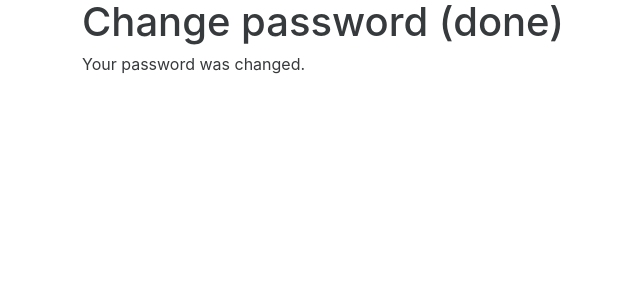
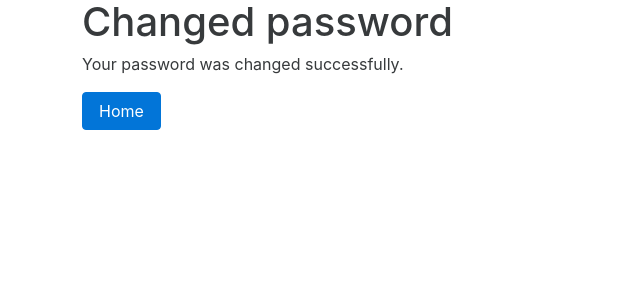
Before and after one commit to liquidinvestigations/core, a Django app: template liquidcore/home/templates/registration/password_change_done.html in a window 1280 px wide. Shown: the top 300 px of the page, without its empty margins (3-643 px from the left). Run offline with Django 3.2, Linux system fonts and the light colour scheme; the template is opened without the code that fills it: most values are stand-ins (such as "Sample title", 1, 10 or a date in 2020); some libraries are stand-ins or nearby versions.

Commit message:
Reactivated Change Password
Added or changed navigation links.

```diff
--- a/liquidcore/home/templates/homepage.html
+++ b/liquidcore/home/templates/homepage.html
@@ -11,6 +11,7 @@
   {% if request.user.is_authenticated %}
     <span class="username">{{ request.user }}</span>
     <a href="/accounts/logout/?next=/">[logout]</a>
+    <a href="/accounts/password_change/">[password]</a>
     {% if request.user.is_staff %}
       <a href="/admin/">[admin]</a>
     {% endif %}
--- a/liquidcore/home/templates/registration/password_change_done.html
+++ b/liquidcore/home/templates/registration/password_change_done.html
@@ -1,10 +1,11 @@
 {% extends "auth_base.html" %}
-
 
 {% block content %}
 
-<h1>Change password (done)</h1>
+<h1>Changed password</h1>
 
-<p>Your password was changed.</p>
+<p>Your password was changed successfully.</p>
+
+<p><a class="btn btn-primary" href="/">Home</a></p>
 
 {% endblock %}
--- a/liquidcore/site/settings.py
+++ b/liquidcore/site/settings.py
@@ -107,7 +107,7 @@ LOGIN_REDIRECT_URL = '/'
 TEMPLATES = [
     {
         'BACKEND': 'django.template.backends.django.DjangoTemplates',
-        'DIRS': [],
+        'DIRS': [os.path.join(base_dir, 'liquidcore', 'home', 'templates')],
         'APP_DIRS': True,
         'OPTIONS': {
             'context_processors': [
--- a/liquidcore/twofactor/templates/totp-invitation-form.html
+++ b/liquidcore/twofactor/templates/totp-invitation-form.html
@@ -64,7 +64,7 @@
     <p>Invalid token, please try again.</p>
   {% endif %}
 
-  <button type="submit" class="btn btn-primary">login</button>
+  <button type="submit" class="btn btn-primary">Login</button>
 </form>
 
 {% endblock %}
--- a/liquidcore/twofactor/templates/totp-invitation-success.html
+++ b/liquidcore/twofactor/templates/totp-invitation-success.html
@@ -7,6 +7,6 @@
 
 <p>Verification successful.</p>
 
-<p><a class="btn btn-primary" href="/">home</a></p>
+<p><a class="btn btn-primary" href="/">Home</a></p>
 
 {% endblock %}
```
Also changed, not shown: liquidcore/home/templates/registration/password_change_form.html (+3 -4 lines).
